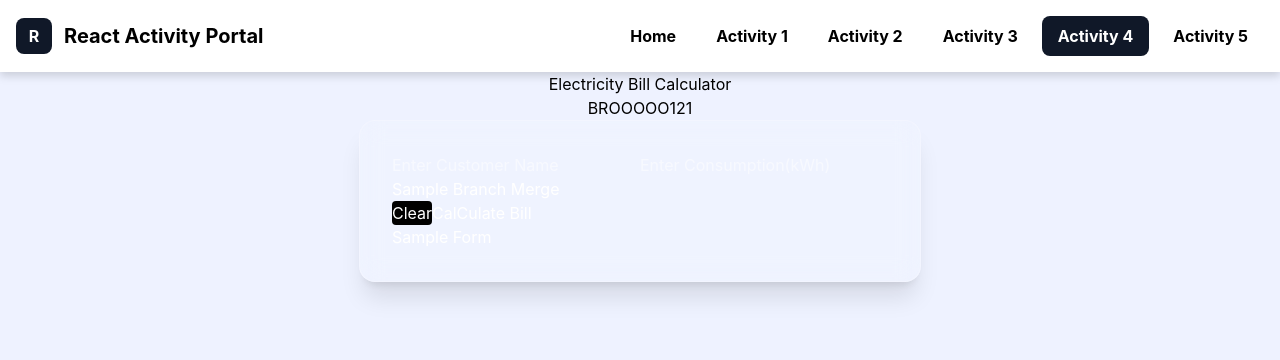
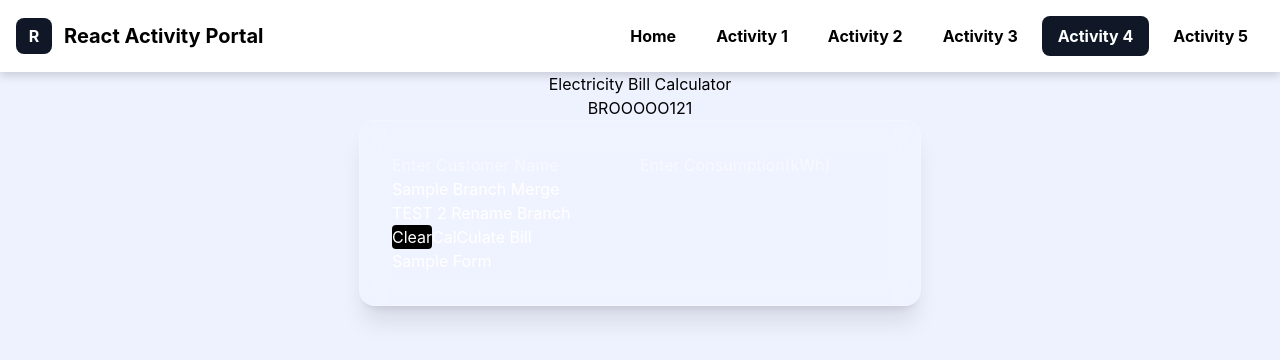
Before and after one commit to FallenFromTheKliff/ByteSizedReact, a React (Vite) app: page /act4-electricity-bill in a window 1280 px wide. Shown: the top 360 px of the page. Built offline with nearby package versions, Linux system fonts and the light colour scheme.

Commit message:
Update ElectricityBill.jsx

```diff
--- a/src/pages/ElectricityBill.jsx
+++ b/src/pages/ElectricityBill.jsx
@@ -42,6 +42,7 @@ export default function ElectricityBill() {
           onChange={(event) => {setConsumption(event.target.value)}}
         />
         <div>Sample Branch Merge</div>
+        <div>TEST 2 Rename Branch</div>
 
           <button className="bg-black hover:bg-gray-500 rounded-sm"
           type="button" onClick={Clear}>Clear</button>
```
